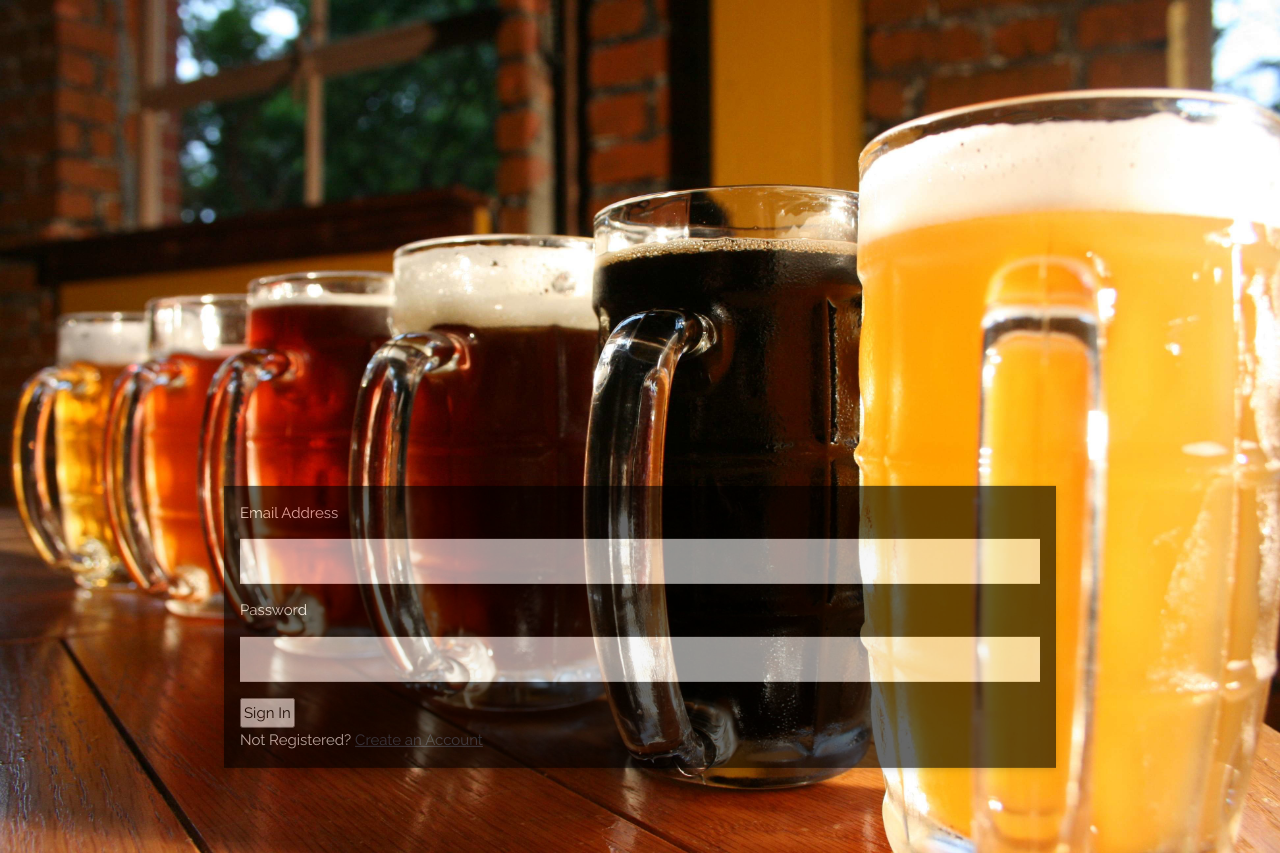
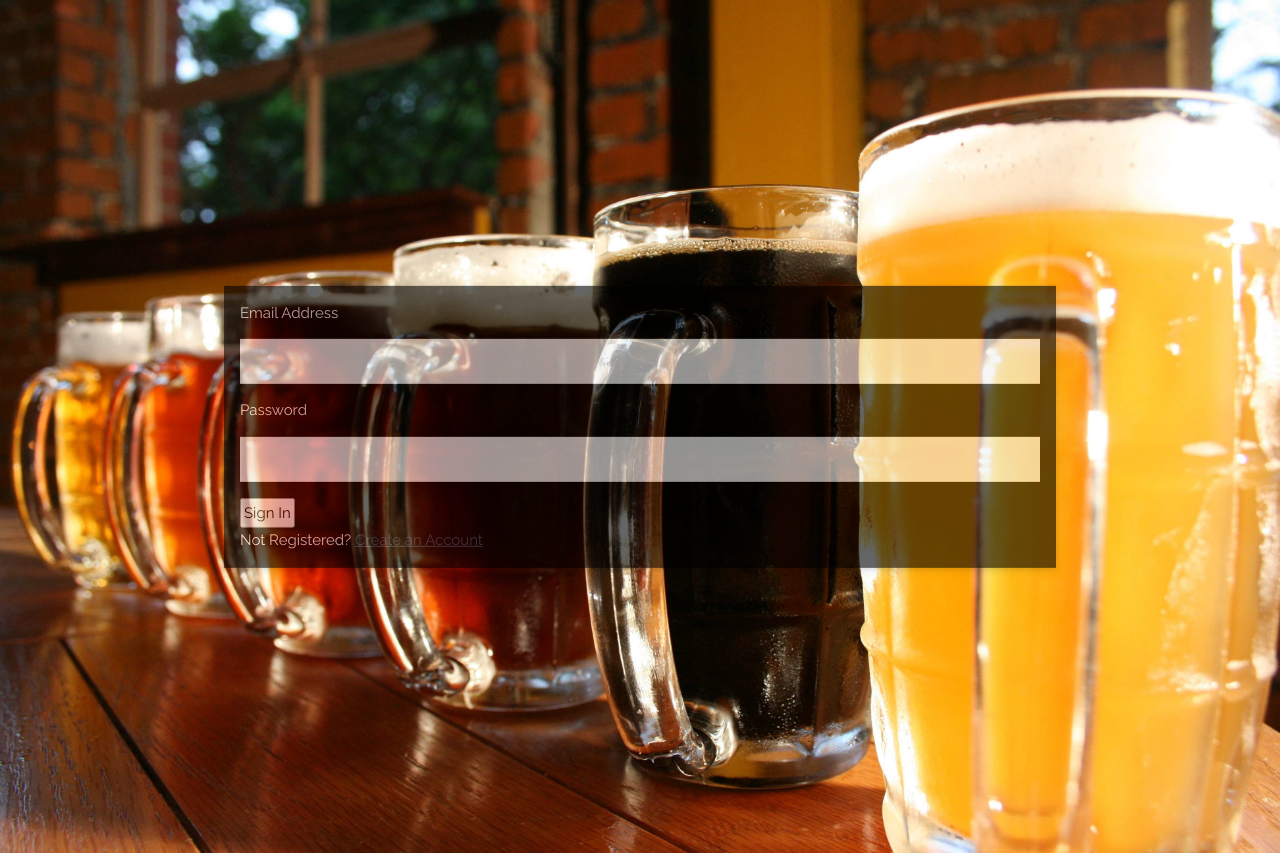
Before and after one commit to emmyzzang/BeerFinder, a Node server app: page / in a window 1280 px wide. Run offline with Node 20, Linux system fonts and the light colour scheme; some libraries are stand-ins or nearby versions.

Commit message:
small css adjustment

```diff
--- a/app/public/css/style.css
+++ b/app/public/css/style.css
@@ -52,12 +52,12 @@ body{
 .w3-container{
   /*padding:12px 20px;
   margin: 15px 0;*/
-  margin-top: 400px;
   display:flex;
   flex-direction: column;
   justify-content: center;
   align-items: center;
 }
+
 input[type=text] {
   font-family: "Roboto", sans-serif;
   outline: 0;
```
